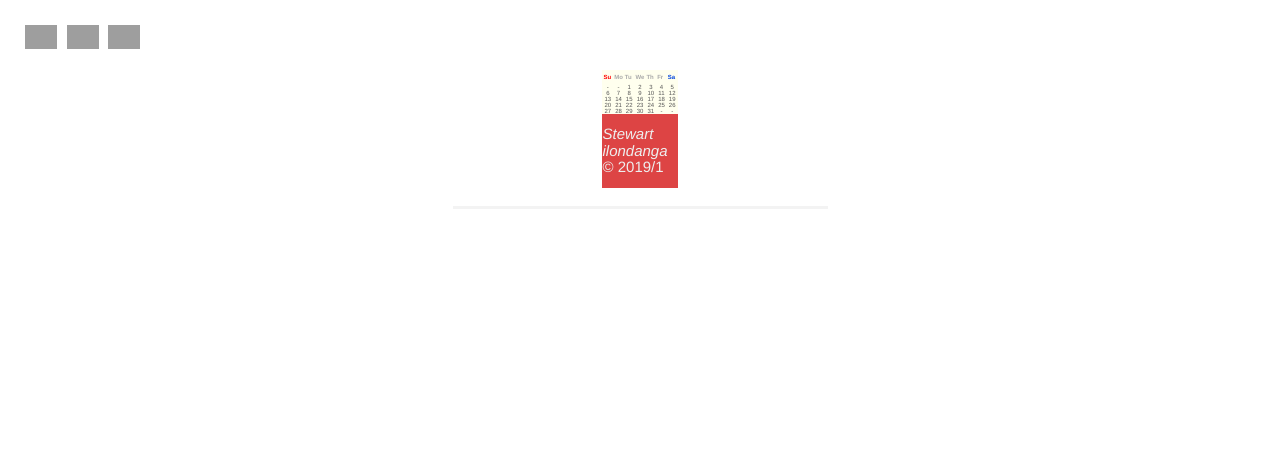
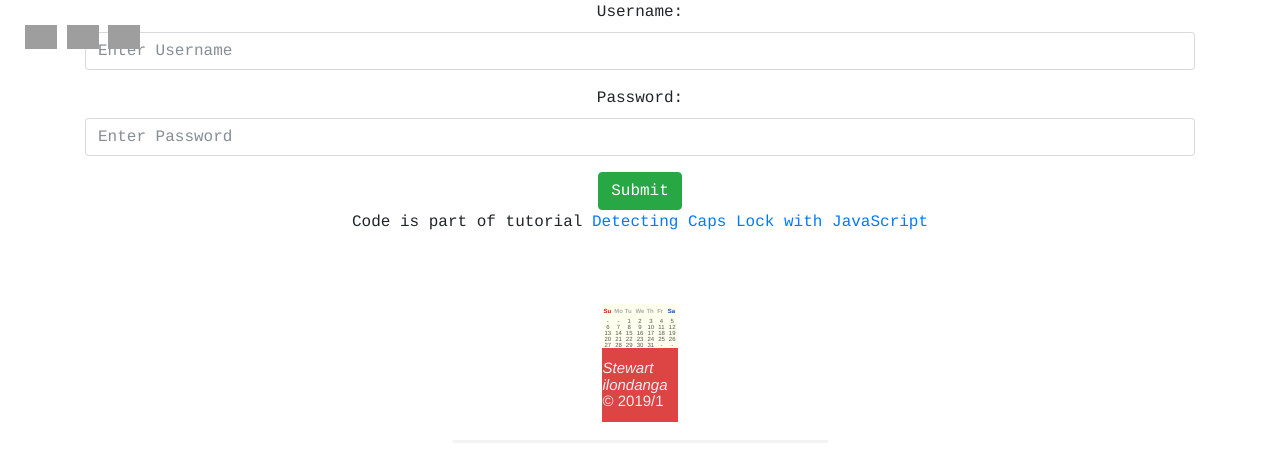
Before and after one commit to stewilondanga/capslock-detect, a plain HTML site: page index.html in a window 1280 px wide. Drawn offline with nearby package versions, Linux system fonts and the light colour scheme; grey boxes are pictures that could not be loaded.

Commit message:
add index.html

```diff
--- a/index.html
+++ b/index.html
@@ -19,6 +19,24 @@
       <a href="https://twitter.com/stew_ilondanga" class="social">
           <img src="https://i.imgsafe.org/43/431dd07874.png" alt="twitter"></img>
         </a>
+    </div>
+
+    <div class="container">
+      <form>
+        <div class="form-group">
+          <label for="username">Username: </label>
+          <input type="email" class="form-control" id="username-input" placeholder="Enter Username">
+        </div>
+        <div class="form-group">
+          <label for="input-passord">Password: </label>
+          <input type="password" class="form-control" id="password-input" placeholder="Enter Password">
+          <small id="password-caps-warning" class="form-text text-danger d-none">Warning: Caps lock enabled</small>
+        </div>
+        <button type="submit" class="btn btn-success">Submit</button>
+      </form>
+    </div>
+    <div class="notice">
+      Code is part of tutorial <a href="https://medium.com/@jodylecompte/detecting-caps-lock-with-javascript-73e295c7496" target="_blank">Detecting Caps Lock with JavaScript</a>
     </div>
 
   <section id="contact">
```
